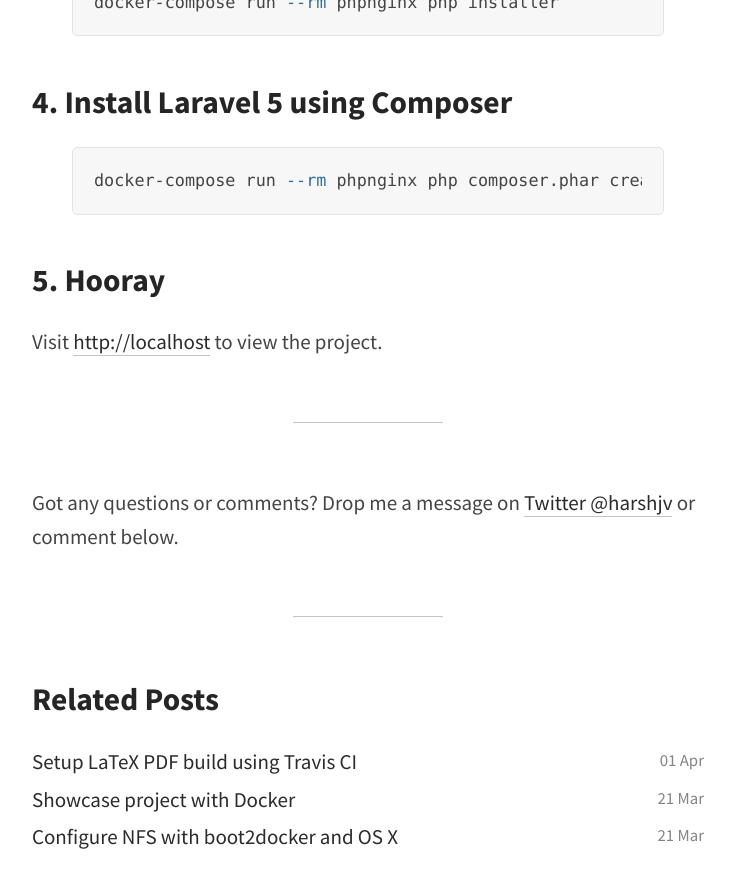
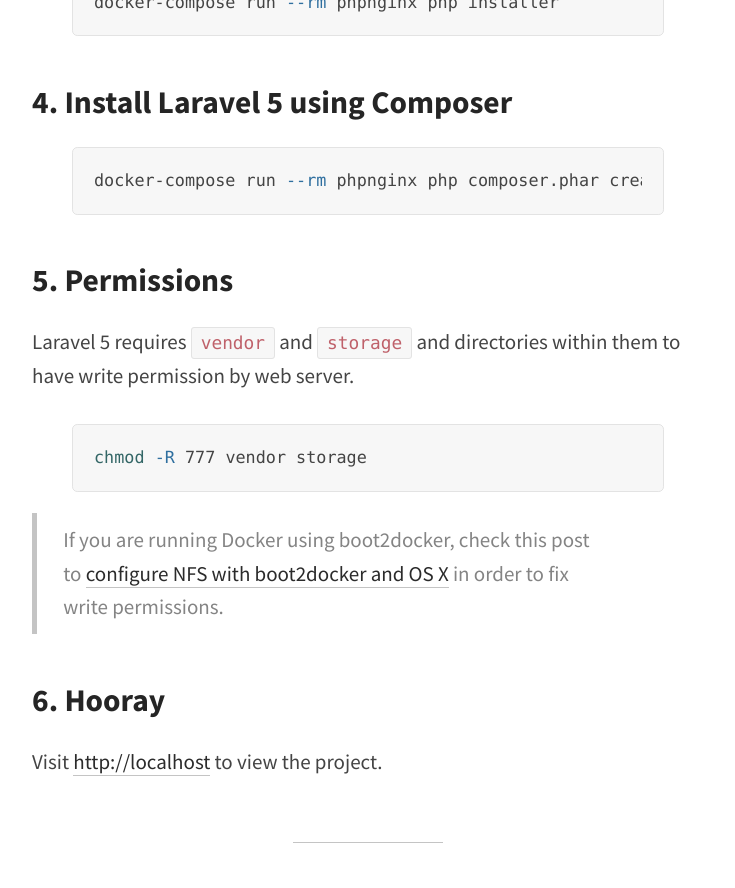
Before and after one commit to hbcbh1999/harshjv.github.io, a Jekyll site: the page built from _posts/2015-03-22-laravel-5-with-dockerized-gulp-php-fpm-mysql-and-nginx.md, in a window 1280 px wide and 900 px high, scrolled down 1294 px. Shown: the top 888 px of the window, without its empty margins (272-1007 px from the left). Built offline with Jekyll 4.4.1, drawn with Linux system fonts in a browser that asks for light colours; comment, search, counter and statistics services are not loaded.

Commit message:
Update post, add permission instructions

```diff
--- a/_posts/2015-03-22-laravel-5-with-dockerized-gulp-php-fpm-mysql-and-nginx.md
+++ b/_posts/2015-03-22-laravel-5-with-dockerized-gulp-php-fpm-mysql-and-nginx.md
@@ -17,11 +17,13 @@
 git clone https://github.com/harshjv/docker-laravel.git
 {% endhighlight %}
 
+
 ## 2. Run services
 
 {% highlight bash %}
 docker-compose up
 {% endhighlight %}
+
 
 ## 3. Download Composer
 
@@ -30,12 +32,25 @@
 docker-compose run --rm phpnginx php installer
 {% endhighlight %}
 
+
 ## 4. Install Laravel 5 using Composer
 
 {% highlight bash %}
 docker-compose run --rm phpnginx php composer.phar create-project laravel/laravel src --prefer-dist
 {% endhighlight %}
 
-## 5. Hooray
+
+## 5. Permissions
+
+Laravel 5 requires `vendor` and `storage` and directories within them to have write permission by web server.
+
+{% highlight bash %}
+chmod -R 777 vendor storage
+{% endhighlight %}
+
+> If you are running Docker using boot2docker, check this post to [configure NFS with boot2docker and OS X]({% post_url 2015-03-21-configure-nfs-with-boot2docker-and-os-x %}) in order to fix write permissions.
+
+
+## 6. Hooray
 
 Visit [http://localhost](http://localhost "http://localhost") to view the project.
```
